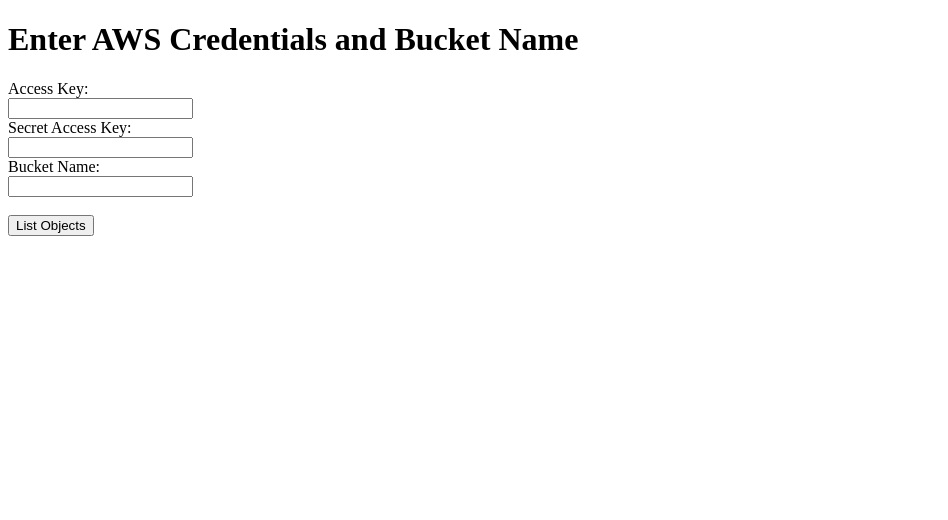
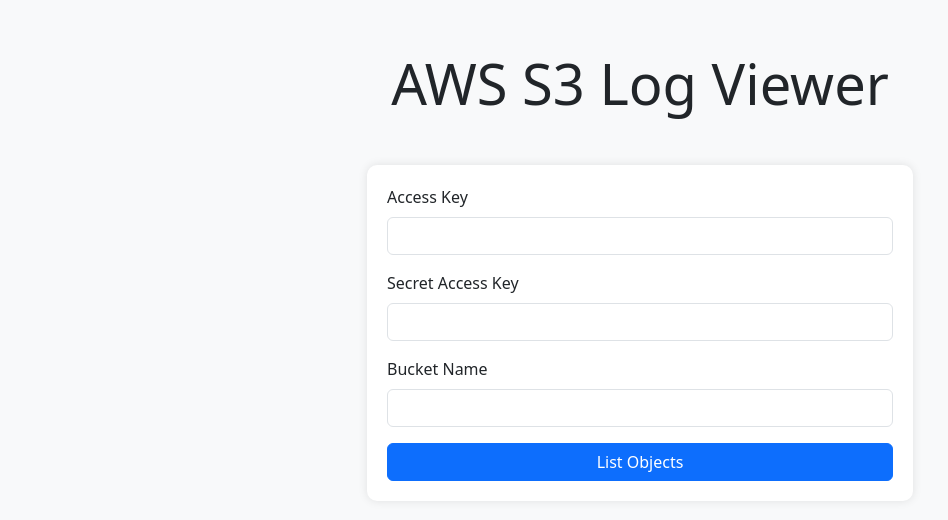
Before and after one commit to RohanRusta21/cloudrail-s3-log-viewer, a Flask app: page / in a window 1280 px wide. Shown: the top 520 px of the page, without its empty margins (0-948 px from the left). Run offline with Flask 3, Linux system fonts and the light colour scheme; some libraries are stand-ins or nearby versions.

Commit message:
UI improvements

```diff
--- /dev/null
+++ b/static/styles.css
@@ -0,0 +1,31 @@
+/* static/styles.css */
+body {
+    background-color: #f8f9fa;
+}
+
+.container {
+    margin-top: 50px;
+}
+
+form {
+    background-color: #fff;
+    padding: 20px;
+    border-radius: 10px;
+    box-shadow: 0 0 10px rgba(0, 0, 0, 0.1);
+}
+
+.btn-primary {
+    width: 100%;
+}
+
+.list-group-item {
+    cursor: pointer;
+}
+
+pre {
+    white-space: pre-wrap;
+    background-color: #fff;
+    padding: 20px;
+    border-radius: 10px;
+    box-shadow: 0 0 10px rgba(0, 0, 0, 0.1);
+}
--- a/templates/index.html
+++ b/templates/index.html
@@ -1,20 +1,37 @@
+<!-- templates/index.html -->
 <!DOCTYPE html>
 <html lang="en">
 <head>
     <meta charset="UTF-8">
     <meta name="viewport" content="width=device-width, initial-scale=1.0">
     <title>Get S3 Logs</title>
+    <link rel="stylesheet" href="https://cdnjs.cloudflare.com/ajax/libs/twitter-bootstrap/5.3.0/css/bootstrap.min.css">
+    <link rel="stylesheet" href="{{ url_for('static', filename='styles.css') }}">
 </head>
 <body>
-    <h1>Enter AWS Credentials and Bucket Name</h1>
-    <form action="/objects" method="post">
-        <label for="access_key">Access Key:</label><br>
-        <input type="text" id="access_key" name="access_key"><br>
-        <label for="secret_access_key">Secret Access Key:</label><br>
-        <input type="text" id="secret_access_key" name="secret_access_key"><br>
-        <label for="bucket_name">Bucket Name:</label><br>
-        <input type="text" id="bucket_name" name="bucket_name"><br><br>
-        <input type="submit" value="List Objects">
-    </form>
+    <div class="container">
+        <h1 class="display-4 text-center my-5">AWS S3 Log Viewer</h1>
+        <div class="row justify-content-center">
+            <div class="col-md-6">
+                <form action="/objects" method="post">
+                    <div class="mb-3">
+                        <label for="access_key" class="form-label">Access Key</label>
+                        <input type="text" id="access_key" name="access_key" class="form-control">
+                    </div>
+                    <div class="mb-3">
+                        <label for="secret_access_key" class="form-label">Secret Access Key</label>
+                        <input type="text" id="secret_access_key" name="secret_access_key" class="form-control">
+                    </div>
+                    <div class="mb-3">
+                        <label for="bucket_name" class="form-label">Bucket Name</label>
+                        <input type="text" id="bucket_name" name="bucket_name" class="form-control">
+                    </div>
+                    <div class="d-grid">
+                        <button type="submit" class="btn btn-primary">List Objects</button>
+                    </div>
+                </form>
+            </div>
+        </div>
+    </div>
 </body>
 </html>
```
Also changed, not shown: templates/logs.html (+7 -2 lines), templates/objects.html (+11 -6 lines).
